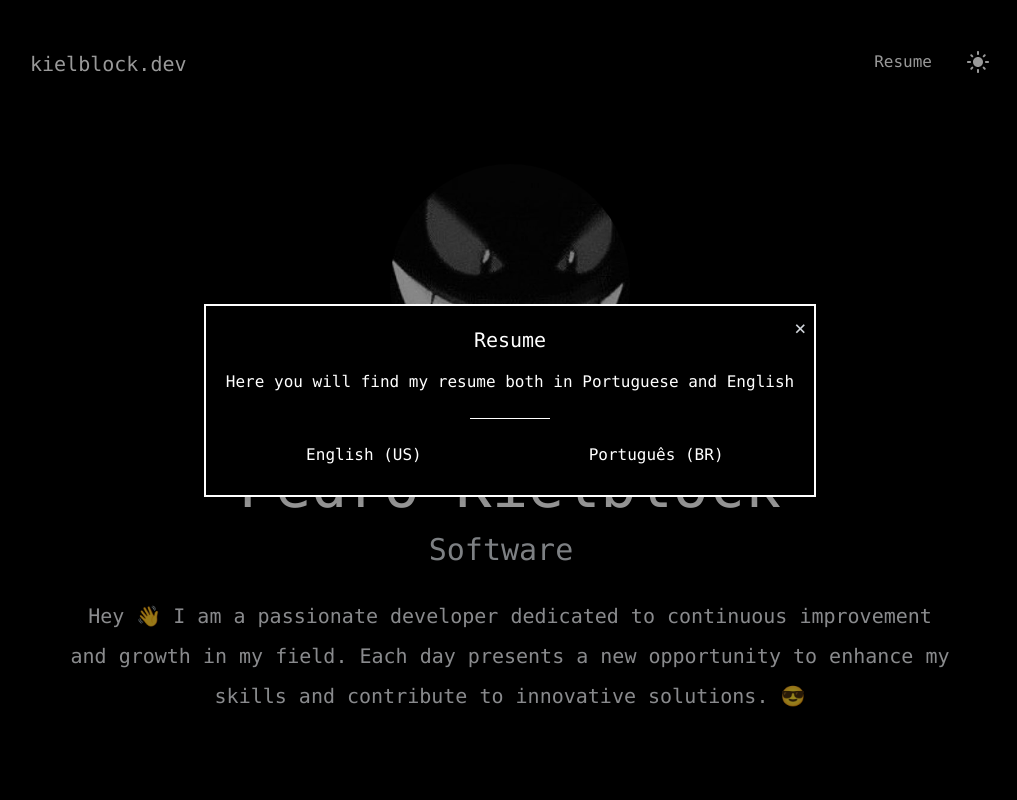
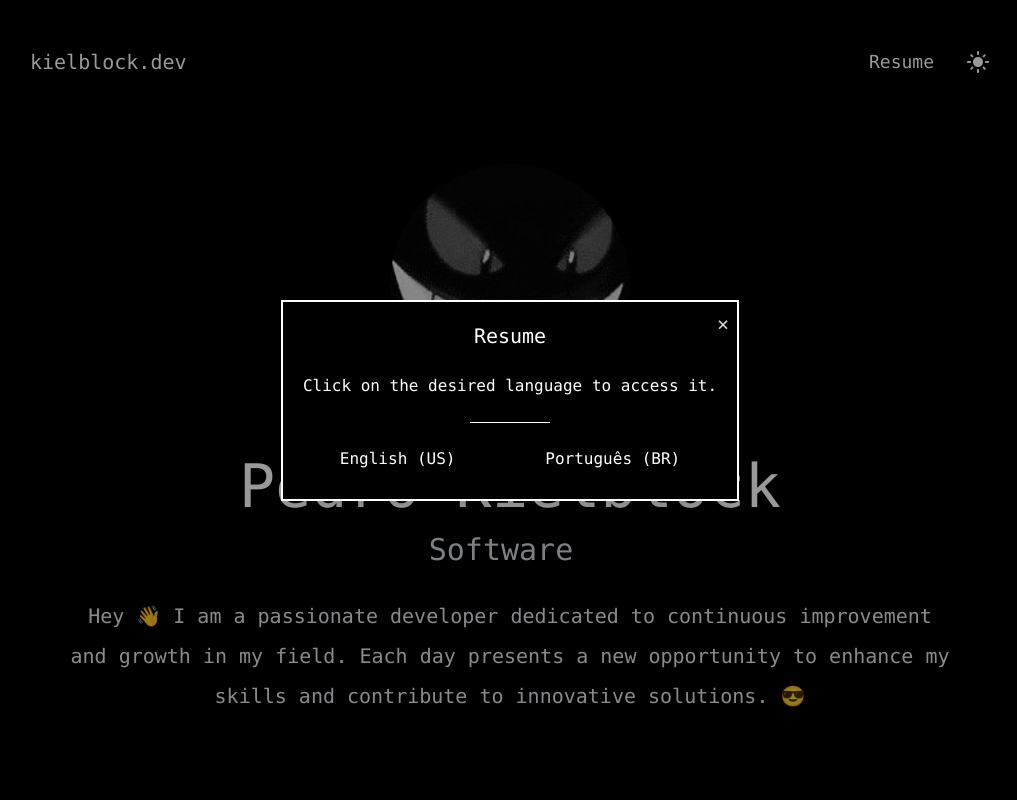
Before and after one commit to pkielblock/kielblock-dev, a Next.js app: page / in a window 1280 px wide. Both pictures are taken after a click on the button "Resume". Shown: the top 800 px of the page, without its empty margins (130-1147 px from the left). Built offline with nearby package versions, Linux system fonts and the light colour scheme.

Commit message:
feat: version v2.0

```diff
--- a/src/app/page.js
+++ b/src/app/page.js
@@ -21,14 +21,14 @@ export default function Home() {
 			<main id="home" className="bg-white px-10 md:px-20 lg:px-40 dark:bg-black">
 				<section>
 					<nav className="py-10 flex justify-between">
-						<h1 className="pt-2.5 text-xl dark:text-white hover:underline">
+						<h1 className="pt-2 text-xl dark:text-white hover:underline">
 							<a href="https://kielblock.dev">kielblock.dev</a>
 						</h1>
 						<ul className="flex items-center">
 							<li>
 								<button
 									onClick={toggleModal}
-									className="hover:underline p-2.5 rounded-md me-4 md:me-6 text-black dark:text-white"
+									className="hover:underline p-2 text-lg me-4 md:me-6 text-black dark:text-white"
 								>
 									Resume
 								</button>
@@ -85,9 +85,9 @@ export default function Home() {
 							>
 								×
 							</button>
-							<h2 className="text-xl mb-4 dark:text-white text-center">Resume</h2>
-							<p className="mb-4 dark:text-white text-center pb-2">
-								Here you will find my resume both in Portuguese and English
+							<h2 className="pb-2 text-xl mb-4 dark:text-white text-center">Resume</h2>
+                            <p className="mb-4 dark:text-white text-center pb-2">
+								Click on the desired language to access it.
 							</p>
                             <hr className="w-20 m-auto pb-4 border-black dark:border-white"></hr>
 							<div className="flex gap-4 justify-center">
@@ -96,7 +96,7 @@ export default function Home() {
 									//href="https://drive.google.com/uc?export=download&id=124NFRAQzx51qlAiCS3E_JnrCG3uma6Jz"
 									//download="pedro_resume.pdf"
 									href="https://drive.google.com/file/d/124NFRAQzx51qlAiCS3E_JnrCG3uma6Jz/view"
-									className="text-black hover:bg-black hover:text-white px-4 py-2 w-40 flex-grow text-center dark:text-white dark:hover:bg-white dark:hover:text-black"
+									className="text-black hover:bg-black hover:text-white px-4 py-2 w-25 flex-grow text-center dark:text-white dark:hover:bg-white dark:hover:text-black"
 								>
 									English (US)
 								</a>
@@ -105,7 +105,7 @@ export default function Home() {
 									//href="https://drive.google.com/uc?export=download&id=1RPYDXRMQfARxcS_vjnh0p__eMTjIVR4m"
 									//download="cv_pedro.pdf"
 									href="https://drive.google.com/file/d/1RPYDXRMQfARxcS_vjnh0p__eMTjIVR4m/view"
-									className="text-black hover:bg-black hover:text-white  px-4 py-2 w-40 flex-grow text-center dark:text-white dark:hover:bg-white dark:hover:text-black"
+									className="text-black hover:bg-black hover:text-white  px-4 py-2 w-25 flex-grow text-center dark:text-white dark:hover:bg-white dark:hover:text-black"
 								>
 									Português (BR)
 								</a>
```
